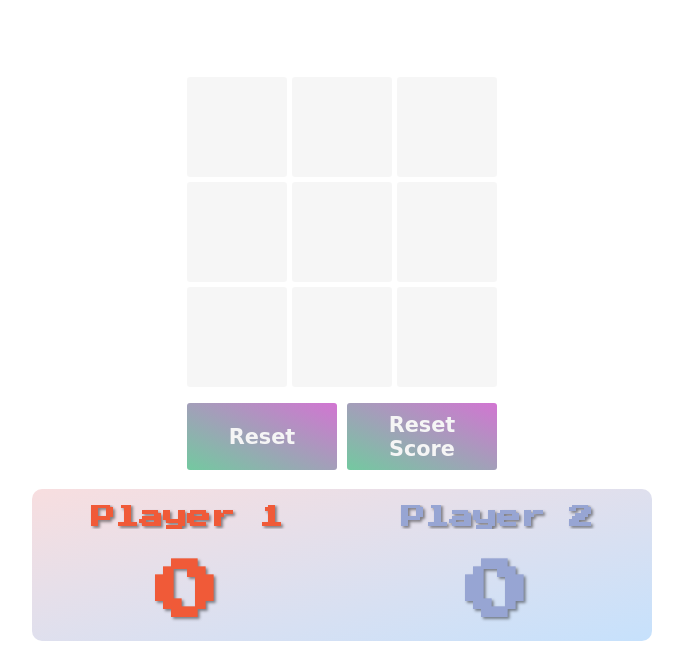
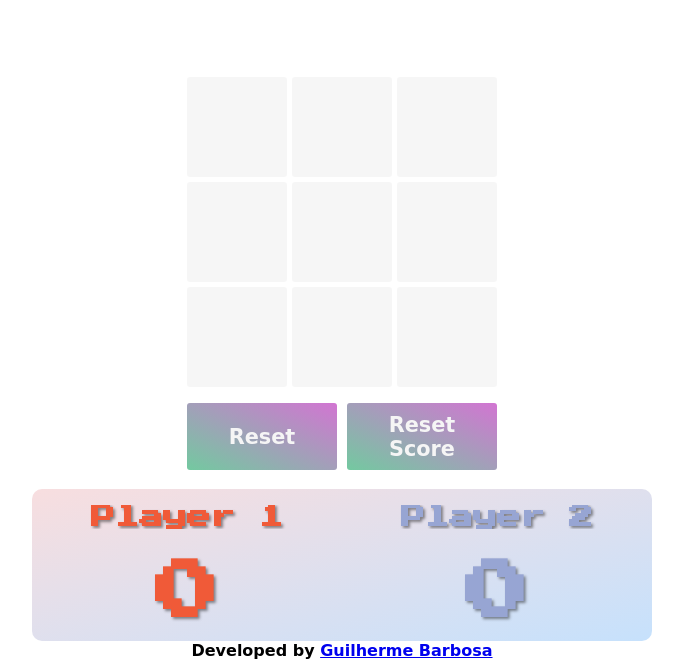
Before and after one commit to guilherme994/tic_tac_toe, a plain HTML site: page index.html in a window 1280 px wide. Shown: the part 179-839 px from the top of the page, without its empty margins (298-981 px from the left). Drawn offline with Linux system fonts and the light colour scheme.

Commit message:
Update index.html

```diff
--- a/index.html
+++ b/index.html
@@ -60,6 +60,8 @@
             <div id="resPlayer-2" class="results player-2 item4"></div>
         </div>
 
+        <p>Developed by <a href="https://github.com/guilherme994" target="_blank">Guilherme Barbosa</a></p>
+
     </div>
 
     <!-- ---------- SCRIPTS ---------- -->
```
